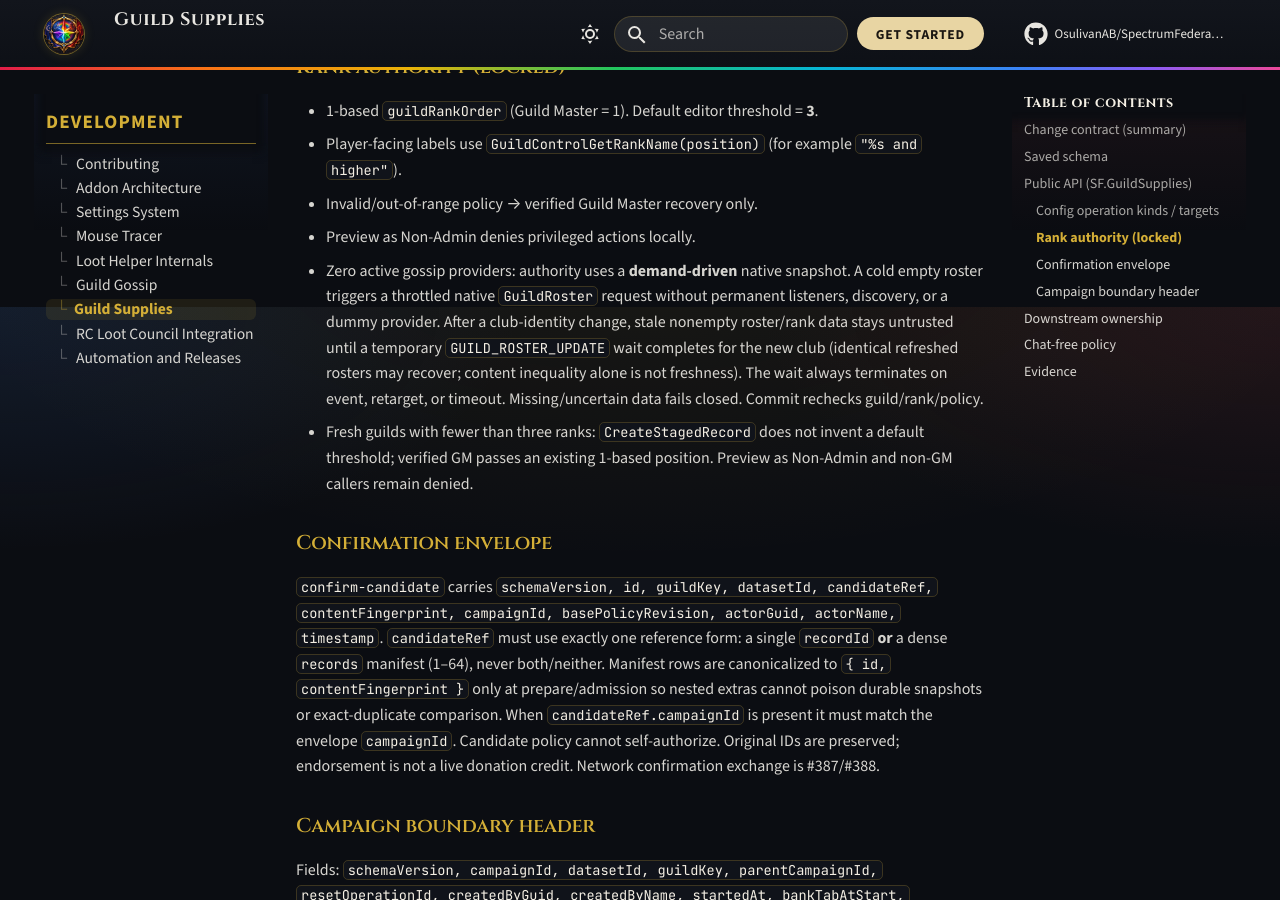
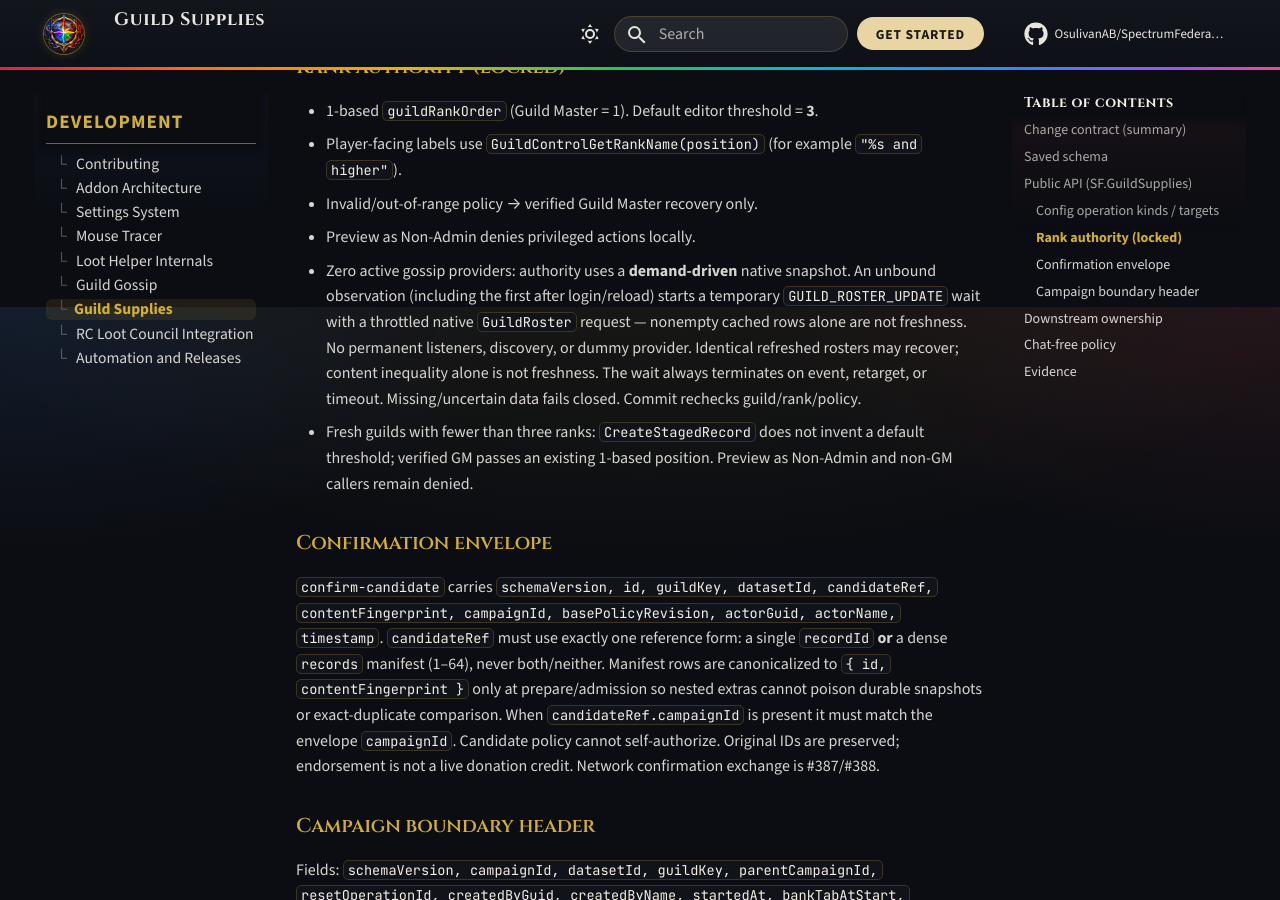
Before and after one commit to OsulivanAB/SpectrumFederation, an MkDocs documentation site: the page built from docs/development/guild-supplies/index.md, in a window 1280 px wide and 900 px high, scrolled down 3293 px. Built offline with MkDocs 1.6.1 and Material for MkDocs 9.7.7, drawn with Linux system fonts in a browser that asks for light colours; comment, search, counter and statistics services are not loaded.

Commit message:
Repair unbound roster wait, accepted-body validation, and immutable conflicts.
Require a temporary GUILD_ROSTER_UPDATE wait for unbound first observations,
validate historical accepted operation shapes before exposing guild records,
and preserve the first retained conflict body for each operation ID.

Co-authored-by: Anthony <OsulivanAB@users.noreply.github.com>

```diff
--- a/docs/development/guild-supplies/index.md
+++ b/docs/development/guild-supplies/index.md
@@ -82,7 +82,7 @@ Caps: **4,096** accepted operations / guild; **128** combined pending+conflict a
 - Player-facing labels use `GuildControlGetRankName(position)` (for example `"%s and higher"`).
 - Invalid/out-of-range policy → verified Guild Master recovery only.
 - Preview as Non-Admin denies privileged actions locally.
-- Zero active gossip providers: authority uses a **demand-driven** native snapshot. A cold empty roster triggers a throttled native `GuildRoster` request without permanent listeners, discovery, or a dummy provider. After a club-identity change, stale nonempty roster/rank data stays untrusted until a temporary `GUILD_ROSTER_UPDATE` wait completes for the new club (identical refreshed rosters may recover; content inequality alone is not freshness). The wait always terminates on event, retarget, or timeout. Missing/uncertain data fails closed. Commit rechecks guild/rank/policy.
+- Zero active gossip providers: authority uses a **demand-driven** native snapshot. An unbound observation (including the first after login/reload) starts a temporary `GUILD_ROSTER_UPDATE` wait with a throttled native `GuildRoster` request — nonempty cached rows alone are not freshness. No permanent listeners, discovery, or dummy provider. Identical refreshed rosters may recover; content inequality alone is not freshness. The wait always terminates on event, retarget, or timeout. Missing/uncertain data fails closed. Commit rechecks guild/rank/policy.
 - Fresh guilds with fewer than three ranks: `CreateStagedRecord` does not invent a default threshold; verified GM passes an existing 1-based position. Preview as Non-Admin and non-GM callers remain denied.
 
 ### Confirmation envelope
```
Also changed, not shown: SpectrumFederation/modules/GuildSupplies/AGENTS.md (+3 -2 lines), 4 other files.
